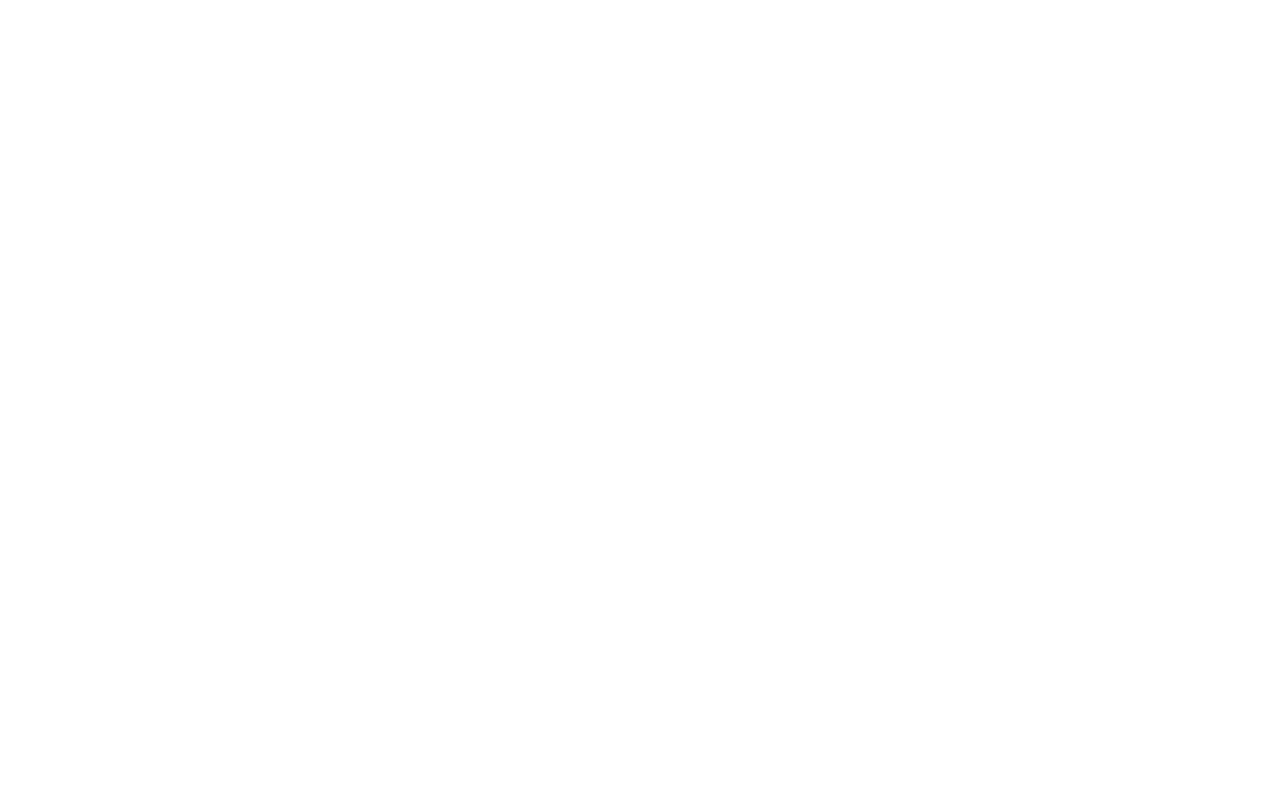
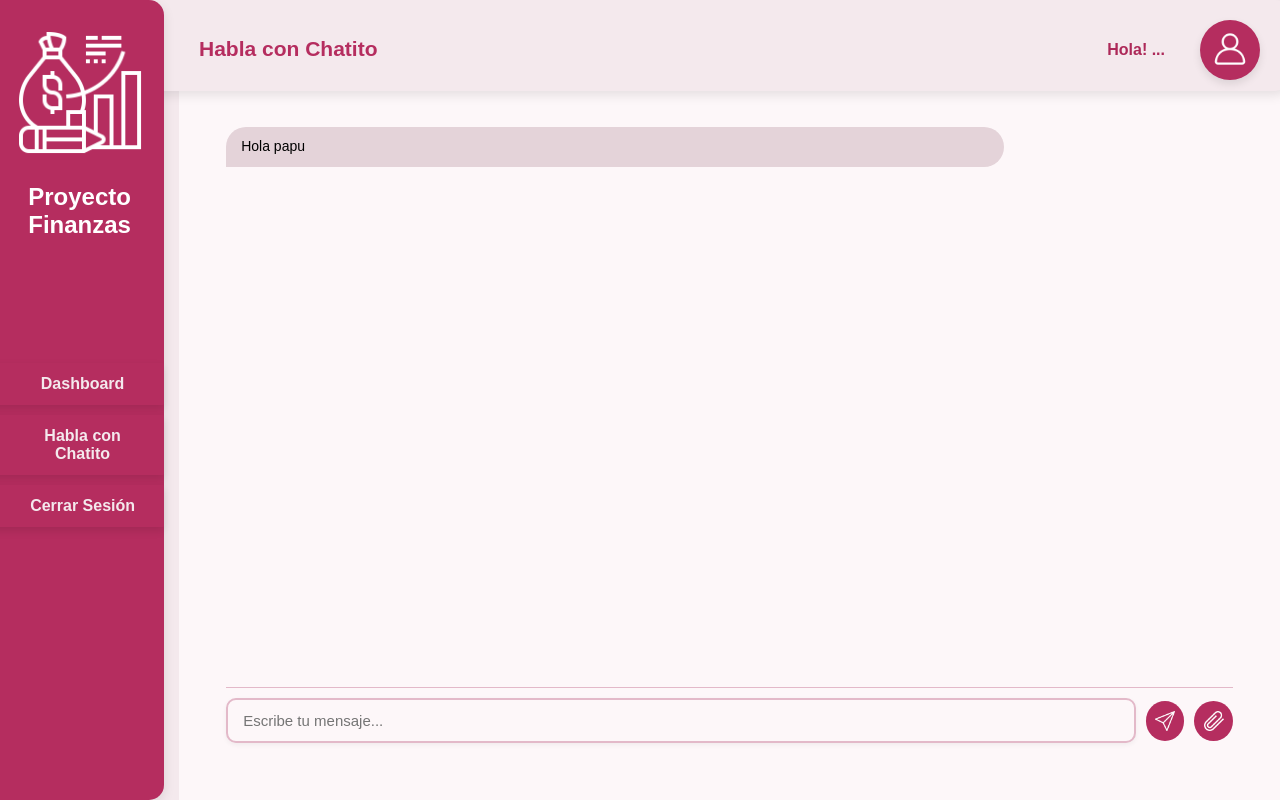
Before and after one commit to Neto616/Proyecto_Interfaces, a React app: page /chatito in a window 1280 px wide. Before the commit this address had no page. Built offline with nearby package versions, Linux system fonts and the light colour scheme; no server answers.

Commit message:
Implementacion del chatbot a react

```diff
--- a/app/src/app.jsx
+++ b/app/src/app.jsx
@@ -5,6 +5,8 @@ import withReactContent from 'sweetalert2-react-content'
 const DashBorad = lazy(() => import("./views/dashboard"));
 const Login = lazy(() => import ("./views/inicio"));
 const RegistroUsuario = lazy(() => import ("./views/registro"));
+const ChatBot = lazy(() => import("./views/chatito"));
+
 
 
 function Index (){
@@ -18,6 +20,7 @@ function Index (){
                     <Route path="/" element= {<DashBorad />}></Route>
                     <Route path="/iniciar-sesion" element= {<Login alert={MySwal} />}></Route>
                     <Route path="/crear-cuenta" element= {<RegistroUsuario alert={MySwal} />}></Route>
+                    <Route path="/chatito" element= {<ChatBot />}></Route>
                 </Routes>
             </BrowserRouter>
         </div>
--- a/app/src/components/sidebar.jsx
+++ b/app/src/components/sidebar.jsx
@@ -1,8 +1,10 @@
 import React from "react";
+import { useNavigate } from "react-router-dom"
 import "../styles/style.css";
 import logo from "../img/2640804.png"
 
 function SideBar() {
+    const navigate = useNavigate();
     function openChatito() {
         window.open("https://t.me/chachit0_bot", '_blank')
     }
@@ -15,13 +17,13 @@ function SideBar() {
             <p style={{paddingLeft: "10px"}}>Proyecto Finanzas</p>
             <button className="btn-pilar" style={{
                 marginTop: "100px", paddingLeft: "40px", width: "100%"
-                }}>Dashboard</button>
+                }} onClick={()=> navigate("/")}>Dashboard</button>
             <button className="btn-pilar" style={{
                 paddingLeft: "40px", width: "100%"
-                }} onClick={()=> openChatito()}>Habla con Chachito</button>
+                }} onClick={()=> navigate("/chatito")}>Habla con Chatito</button>
             <button className="btn-pilar"style={{
                 paddingLeft: "40px", width: "100%"
-                }}>Cerrar Sesión</button>
+                }} onClick={() => location.href = "/cerrar-sesion"}>Cerrar Sesión</button>
         </div>
     );
 }
--- a/app/src/components/topbar.jsx
+++ b/app/src/components/topbar.jsx
@@ -4,9 +4,15 @@ import userIcon from "../img/6522581.png";
 
 
 function TopBar() {
+    const [seccion, setSeccion] = useState("");
     const [data, setData] = useState({
         nombre: (sessionStorage.getItem("nombre") || "...")
     })
+
+    function seccionName () {
+        if(location.pathname == "/chatito") setSeccion("Habla con Chatito");
+        else setSeccion("Dashboard principal");
+    }
 
     useEffect( ()=> {
         async function fetchUserData (){
@@ -20,7 +26,7 @@ function TopBar() {
                 }
             }
         };
-
+        seccionName();
         fetchUserData();
     }, [])
     return (
@@ -34,7 +40,7 @@ function TopBar() {
             left: "-10px"}}>
             <h2 style={{
                 textAlign: "left",
-                paddingLeft: "15%"}}>Dashboard Principal</h2>
+                paddingLeft: "15%"}}>{seccion}</h2>
             <h3 style={{
                 position: "fixed",
                 right: "115px",
--- a/app/src/styles/style.css
+++ b/app/src/styles/style.css
@@ -6,7 +6,6 @@ html, body {
   overflow-y: auto;
   min-height: 100vh; /* nuevo: asegura que el contenido pueda crecer */
 }
-
 
 h1 {
   color: #333;
@@ -65,7 +64,6 @@ h1 {
   border: none;
   padding: 0;
   cursor: pointer;
-  overflow: hidden;
   box-shadow: 0 4px 8px rgba(0,0,0,0.1);
 }
 
@@ -98,3 +96,94 @@ h1 {
   outline: none;
   border-color: #b52d5f;
 }
+
+.chat-container {
+position: relative;
+width: 100%;
+height: 100%;
+padding: 15px;
+box-sizing: border-box;
+display: flex;
+flex-direction: column;
+background-color: #fdf7f9;
+}
+
+.mensajes {
+flex-grow: 1;
+overflow-y: auto;
+padding-right: 10px;
+margin-bottom: 15px;
+}
+
+.mensaje {
+max-width: 75%;
+padding: 10px 15px;
+border-radius: 20px;
+margin-bottom: 10px;
+font-size: 14px;
+line-height: 1.4;
+}
+
+.mensaje.recibido {
+background-color: #e4d3d9;
+align-self: flex-start;
+border-bottom-left-radius: 0;
+}
+
+.mensaje.enviado {
+background-color: #b52d5f;
+color: white;
+align-self: flex-end;
+border-bottom-right-radius: 0;
+margin-left: 30%;
+}
+
+.input-area {
+display: flex;
+align-items: center;
+gap: 10px;
+padding: 10px 0;
+border-top: 1px solid #e3b9c9;
+background-color: #fdf7f9;
+}
+
+.input-area input.input-moderno {
+flex-grow: 1;
+margin: 0;
+}
+
+.btn-icono {
+width: 40px;
+height: 40px;
+background-color: #b52d5f;
+border: none;
+border-radius: 50%;
+cursor: pointer;
+display: flex;
+align-items: center;
+justify-content: center;
+transition: background-color 0.3s ease;
+}
+
+.btn-icono:hover {
+background-color: #941d49;
+}
+
+.btn-icono img {
+width: 20px;
+height: 20px;
+}
+
+.escribiendo {
+  font-size: 0.85rem;
+  font-style: italic;
+  color: #888;
+  margin-bottom: 0.25rem;
+  animation: parpadeo 1.2s infinite;
+}
+
+@keyframes parpadeo {
+0% { opacity: 0.3; }
+50% { opacity: 1; }
+100% { opacity: 0.3; }
+}
--- /dev/null
+++ b/app/src/views/chatito.jsx
@@ -0,0 +1,86 @@
+import React, { useState } from "react";
+import TopBar from "../components/topbar";
+import SideBar from "../components/sidebar";
+import imgEnviar from "../img/enviar.png";
+import imgAdjuntar from "../img/adjuntar.png";
+
+function ChatBot() {
+    const [message, setMessage] = useState("");
+    const [botTurn, setBotTurn] = useState(false);
+    const [userTurn, setUserTurn] = useState(false);
+    const [mensajes, setMensajes] = useState([<div key="0" className="mensaje recibido">Hola papu</div>]);
+
+    function warnMessage (userTurn, botTurn) {
+        if(userTurn && !botTurn) return <div className="escribiendo" id="escribiendo-usuario">Tú estás escribiendo...</div>;
+        if(botTurn && !userTurn) return <div className="escribiendo" id="escribiendo-chatito">Chatito está escribiendo...</div>;
+        return null;
+    }
+
+    function botMessage(){
+        setBotTurn(true);
+        setTimeout(()=>{
+            setMensajes(prev => [...prev, <div key={prev.length + 1} className="mensaje recibido">Esta será una respuesta</div>])
+            setBotTurn(false);
+        }, 1000 * 3);
+    }
+
+    function sendMessage (msj) {
+        setMensajes([...mensajes, <div key={mensajes.length + 1} className="mensaje enviado">{msj}</div>]);
+        setMessage("");
+        setUserTurn(false);
+        botMessage()
+    }
+
+    return (
+        <div style={{ height: "100vh", display: "flex", flexDirection: "column" }}>
+            <div style={{ height: "80px", flexShrink: 0 }}>
+                <TopBar />
+            </div>
+
+            <div style={{ flex: 1, display: "flex", overflow: "hidden" }}>
+                <div style={{ width: "14%", flexShrink: 0 }}>
+                    <SideBar />
+                </div>
+
+                <div style={{
+                    flex: 1,
+                    backgroundColor: "#fdf7f9",
+                    padding: "2rem",
+                    display: "flex",
+                    flexDirection: "column",
+                }}>
+                    <div className="chat-container" style={{ flex: 1, display: "flex", flexDirection: "column" }}>
+                        <div className="mensajes" style={{ flex: 1, overflowY: "auto" }}>
+                            {mensajes.map((e, i) => (e))}
+                        </div>
+
+                        {/* Indicadores justo arriba del área de entrada */}
+                        <div>{warnMessage(userTurn, botTurn)}</div>
+
+                        <div className="input-area">
+                            <input
+                                type="text"
+                                className="input-moderno"
+                                placeholder="Escribe tu mensaje..."
+                                value={message}
+                                onChange={e => {
+                                    const newMesage = e.target.value
+                                    setMessage(newMesage);
+                                    setUserTurn(newMesage.length > 0);
+                                }}
+                            />
+                            <button className="btn-icono" type="button" onClick={() => sendMessage(message)}>
+                                <img src={imgEnviar} alt="Enviar" />
+                            </button>
+                            <button className="btn-icono" type="button">
+                                <img src={imgAdjuntar} alt="Adjuntar" />
+                            </button>
+                        </div>
+                    </div>
+                </div>
+            </div>
+        </div>
+    );
+}
+
+export default ChatBot;
```
Also changed, not shown: app/src/components/msj_bot.jsx (added, +14 -0 lines), src/models/chatBot.ts (added, +7 -0 lines), src/routes/rt_views.ts (+13 -6 lines), app/src/img/adjuntar.png (added), app/src/img/enviar.png (added), 18 other files (tests, documents, lock files or other folders).
